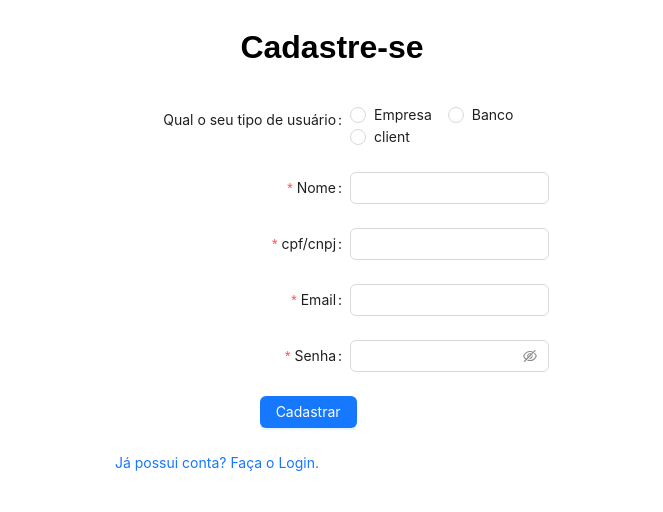
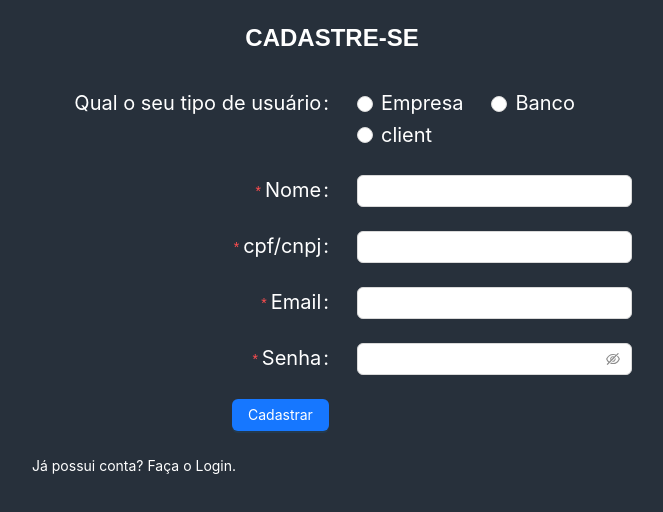
Before and after one commit to Rafael-Pierre/SistemaAluguelDeCarros, a Next.js app in the folder code/frontend/: page /cadastro in a window 1280 px wide. Shown: the top 512 px of the page, without its empty margins (308-971 px from the left). Built offline with nearby package versions, Linux system fonts and the light colour scheme.

Commit message:
alterando todos os estilos da pagina

```diff
--- a/code/frontend/src/styles/globals.css
+++ b/code/frontend/src/styles/globals.css
@@ -1,12 +1,15 @@
 .forms {
+  gap: 1rem;
   display: flex;
+  flex-direction: column;
+  align-items: center;
   justify-content: center;
-  align-items: center;
-  flex-direction: column;
-  gap: 1rem;
+  color: #fff;
 }
 
 .title {
+  font-size: 30px;
+  text-transform: uppercase;
   font-family: Arial, Helvetica, sans-serif;
 }
 
@@ -37,7 +40,7 @@
   justify-content: center;
   height: 100vh;
   /* Isso fará com que o container ocupe toda a altura da tela */
-  background-color: #f0f0f0;
+  /* background-color: #f0f0f0; */
   /* Cor de fundo da página de destino */
 
   font-family: Arial, Helvetica, sans-serif;
@@ -47,7 +50,7 @@
 .hero-section {
   text-align: center;
   padding: 20px;
-  background-color: #fff;
+  /* background-color: #fff; */
   /* Cor de fundo da seção de destaque */
   border-radius: 8px;
   box-shadow: 0 2px 6px rgba(0, 0, 0, 0.1);
@@ -94,7 +97,7 @@
 /* Estilo para os links dentro dos botões */
 .hero-section a {
   text-decoration: none;
-  color: inherit;
+  /* color: inherit; */
 }
 
 .cliente {
@@ -107,3 +110,59 @@
   font-size: 100vh;
   font-weight: bold;
 }
+body {
+  background-color: #27303b;
+  color: #fff !important;
+}
+
+Form label {
+  color: #fff !important;
+  font-size: 20px !important;
+  margin-right: 20px !important;
+}
+
+.title {
+  font-size: 24px;
+  margin-bottom: 20px;
+}
+
+.cards {
+  width: 250px;
+  height: 150px;
+  margin: 10px;
+  padding: 15px;
+  text-align: center;
+  /* background-color: #fff;
+  color: #333;  */
+  border-radius: 20px;
+  box-shadow: 0 2px 4px rgba(0, 0, 0, 0.1);
+  transition: transform 0.2s;
+}
+
+.cards:hover {
+  transform: translateY(-5px);
+  box-shadow: 0 4px 8px rgba(0, 0, 0, 0.2);
+}
+
+.icons {
+  font-size: 48px;
+  margin-bottom: 10px;
+  color: #27303b;
+}
+
+.link,
+Link,
+a {
+  color: #fff;
+  text-decoration: none;
+}
+.linkLogin{
+  margin-left: 25%;
+}
+.link:hover {
+  text-decoration: underline;
+}
+
+rules {
+  width: 200px;
+}
```
